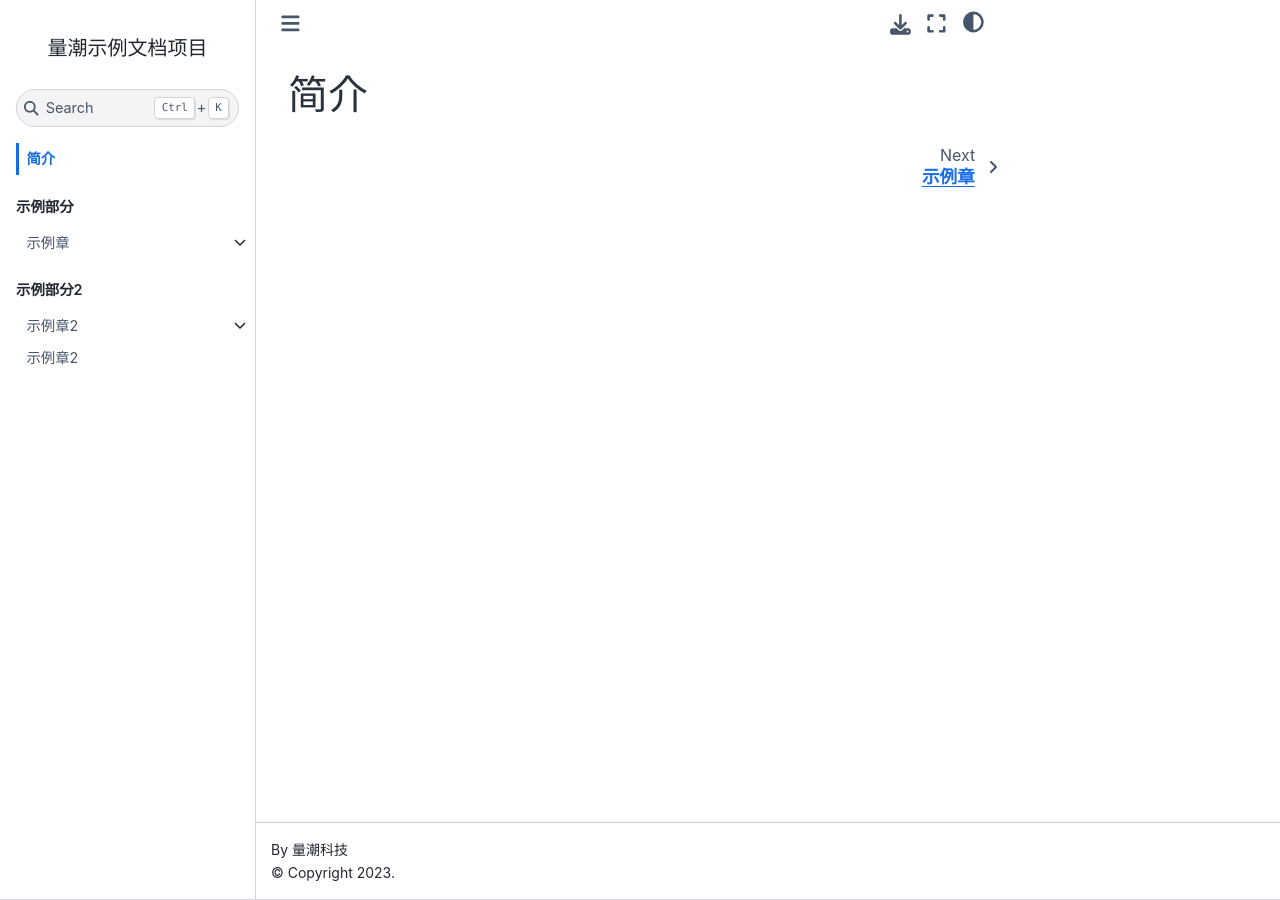
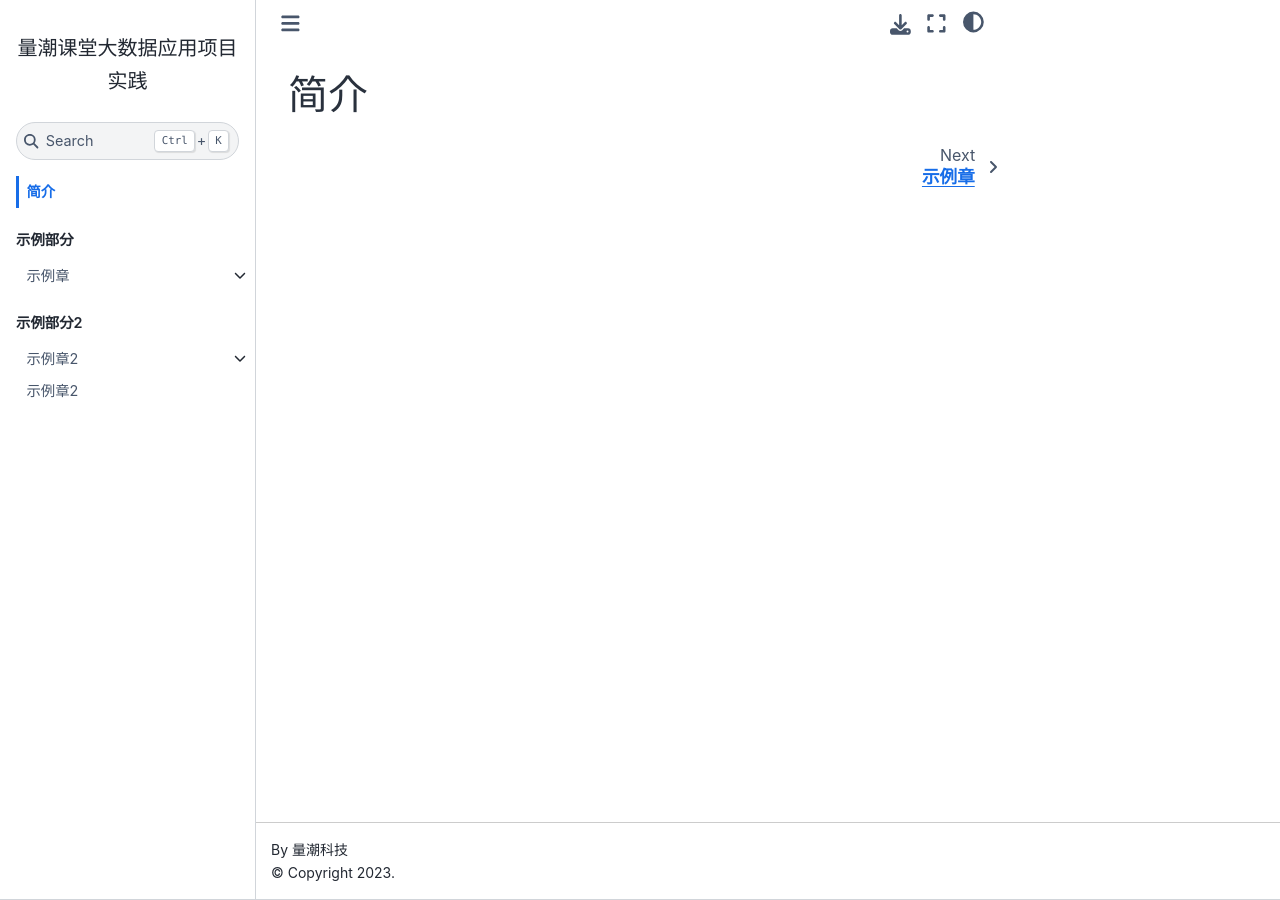
Before and after one commit to quanttide/qtclass-course-of-big-data-practice, a Jupyter Book: the page built from index.md, in a window 1280 px wide. Built offline with Jupyter Book 1.0.4 settings and Sphinx 7.4.7 and the Sphinx Book theme 1.1.4, drawn with Linux system fonts in a browser that asks for light colours.

Commit message:
Update _config.yml

```diff
--- a/_config.yml
+++ b/_config.yml
@@ -1,7 +1,7 @@
 # https://jupyterbook.org/en/stable/customize/config.html
-name: quanttide-example-of-documentation
-title: 量潮示例文档项目
+name: qtclass-course-of-big-data-practice
+title: 量潮课堂大数据应用项目实践
 author: 量潮科技
-description: 量潮文档项目实例
+description: 量潮课堂浙理工计院《大数据应用项目实践》校企合作课程
 # Jupyter Book Config
 only_build_toc_files: true
```
